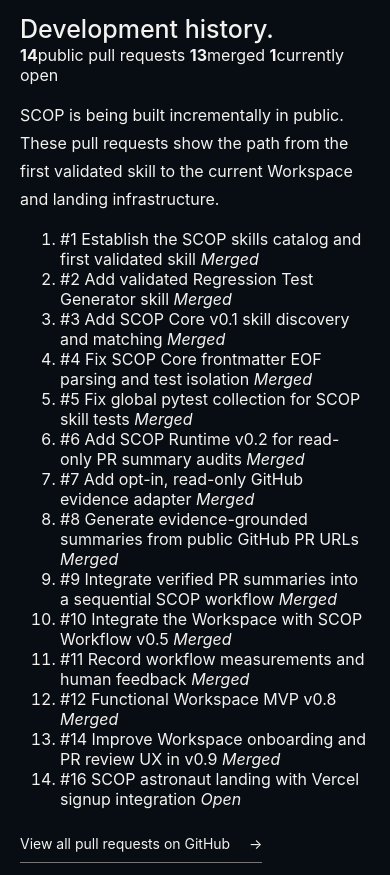
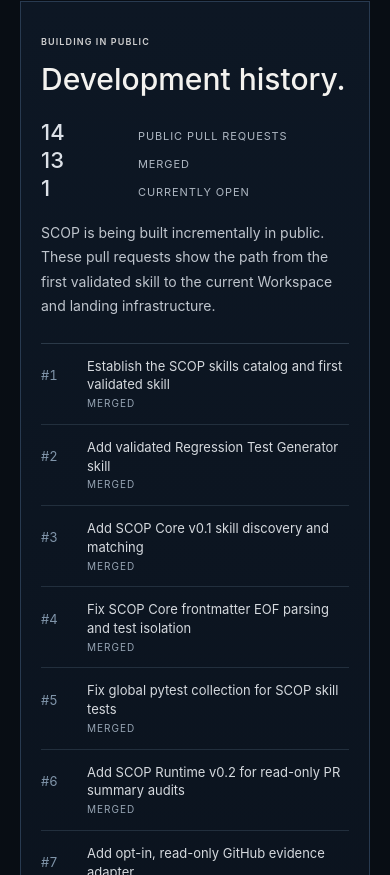
Before and after one commit to sovereis/REIVRO, a plain HTML site: page landing/index.html in a window 390 px wide. Shown: the part 2111-2986 px from the top of the page. Drawn offline with Linux system fonts and the light colour scheme; no server answers.

Commit message:
style: add responsive public development history

```diff
--- a/landing/style.css
+++ b/landing/style.css
@@ -156,3 +156,27 @@ footer p, footer > a:last-child { font-size: 12px; color: #b6b7ba; }
     transition: transform .7s ease;
   }
 }
+
+
+.development-history { grid-column: 1/-1; margin-top: 26px; padding: 38px; border: 1px solid #283a50; background: linear-gradient(180deg, #0d1724, #0a111b); }
+.history-heading { display: flex; justify-content: space-between; gap: 40px; align-items: end; }
+.history-heading h3 { font-size: 30px; margin-top: 10px; }
+.history-stats { display: grid; grid-template-columns: auto auto; gap: 2px 12px; align-items: baseline; min-width: 210px; }
+.history-stats strong { font-size: 22px; font-weight: 500; color: var(--silver); }
+.history-stats span { font-size: 11px; color: #aeb7c2; text-transform: uppercase; letter-spacing: .9px; }
+.history-intro { max-width: 760px; color: #bfc5cd; font-size: 14px; margin: 20px 0 24px; }
+.pr-history { list-style: none; padding: 0; margin: 0; border-top: 1px solid #2b3948; }
+.pr-history li { border-bottom: 1px solid #222f3d; }
+.pr-history a { display: grid; grid-template-columns: 48px 1fr auto; gap: 14px; align-items: center; padding: 13px 0; font-size: 13px; color: #d5d9de; }
+.pr-history a:hover { color: #ffffff; }
+.pr-history span { color: #8095aa; font-variant-numeric: tabular-nums; }
+.pr-history em { font-style: normal; font-size: 10px; text-transform: uppercase; letter-spacing: 1px; color: #97a5b4; }
+.pr-history .pr-open em { color: #dce1e7; }
+.history-link { margin-top: 20px; }
+@media (max-width: 640px) {
+  .development-history { padding: 24px 20px; margin-top: 28px; }
+  .history-heading { display: block; }
+  .history-stats { margin-top: 20px; min-width: 0; }
+  .pr-history a { grid-template-columns: 38px 1fr; gap: 8px; line-height: 1.45; }
+  .pr-history em { grid-column: 2; margin-top: -6px; }
+}
```
